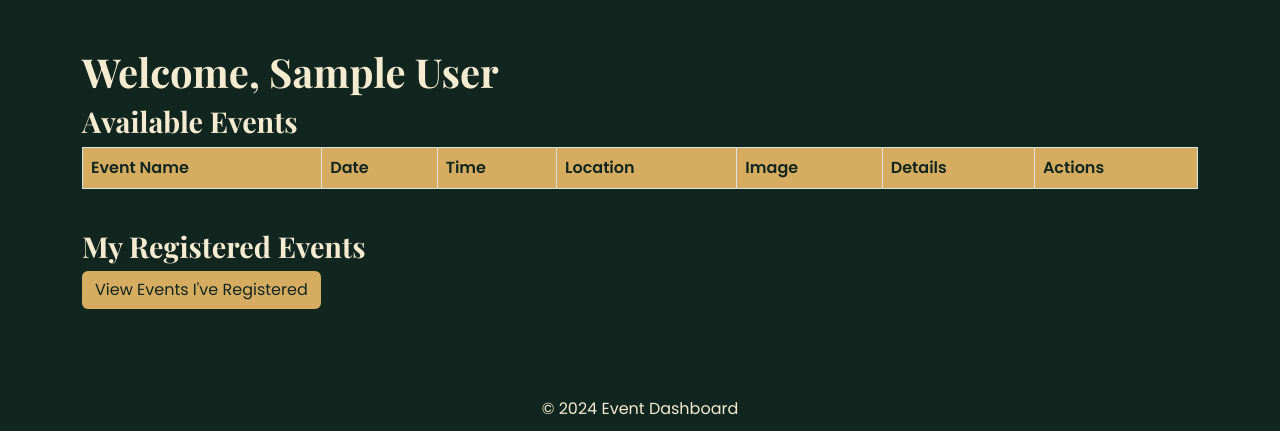
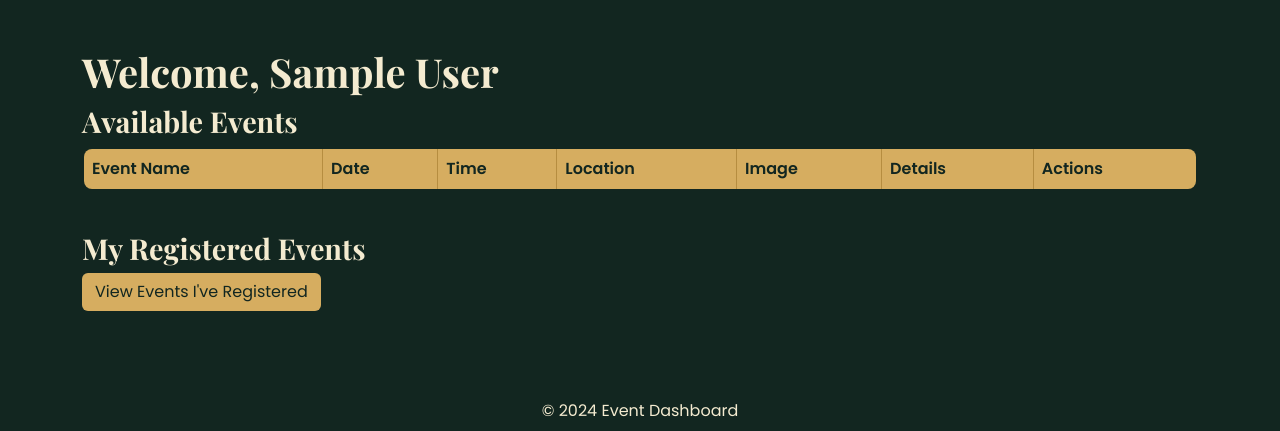
Before and after one commit to albertuchr/uts-webrpog-lect, a PHP site: page /user_dashboard.php in a window 1280 px wide. Shown: the part 74-505 px from the top of the page. Run offline with PHP 8.4, Linux system fonts and the light colour scheme; the visitor is signed in with stand-in values (Sample User, id 1); data that the repository does not hold is empty.

Commit message:
Update user_dashboard.php

```diff
--- a/user_dashboard.php
+++ b/user_dashboard.php
@@ -69,14 +69,23 @@ $events = $stmt->fetchAll();
             background-color: #f4ebd0; /* Cream background on hover */
             color: #122620; /* Dark text on hover */
         }
+        .table {
+    border-collapse: collapse; /* Ensures borders are combined */
+    border-spacing: 0; /* Removes spacing between cells */
+    border-radius: 10px; /* Rounded corners for the entire table */
+    overflow: hidden; /* Ensures content doesn't overflow outside rounded corners */
+    border: 2px solid #b68d40; /* Border color for the entire table */
+}
+
         .table th {
             background-color: #d6ad60; /* Gold for table headers */
             color: #122620; /* Dark text on gold */
         }
         .table td {
-            background-color: #ffffff; /* White background for table data cells */
+            background-color: #f4ebd0; /* New background color */
             color: #122620; /* Dark text for readability */
         }
+
         .footer {
             color: #f4ebd0; /* Cream text for footer */
         }
```
